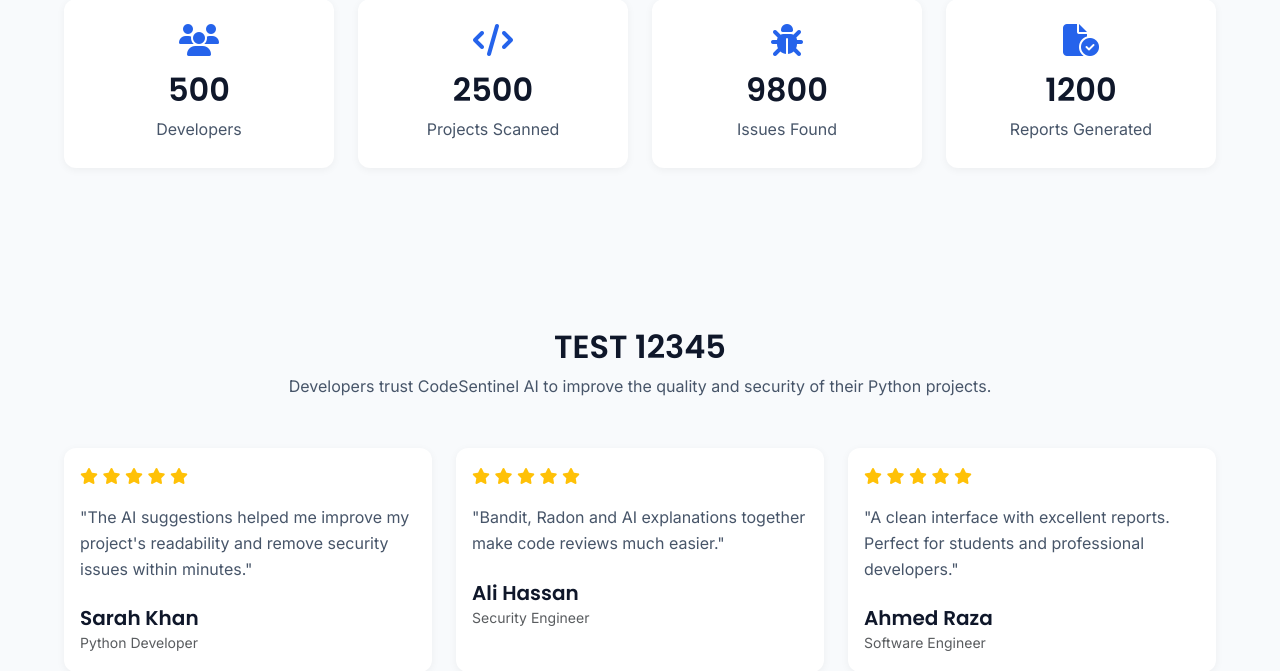
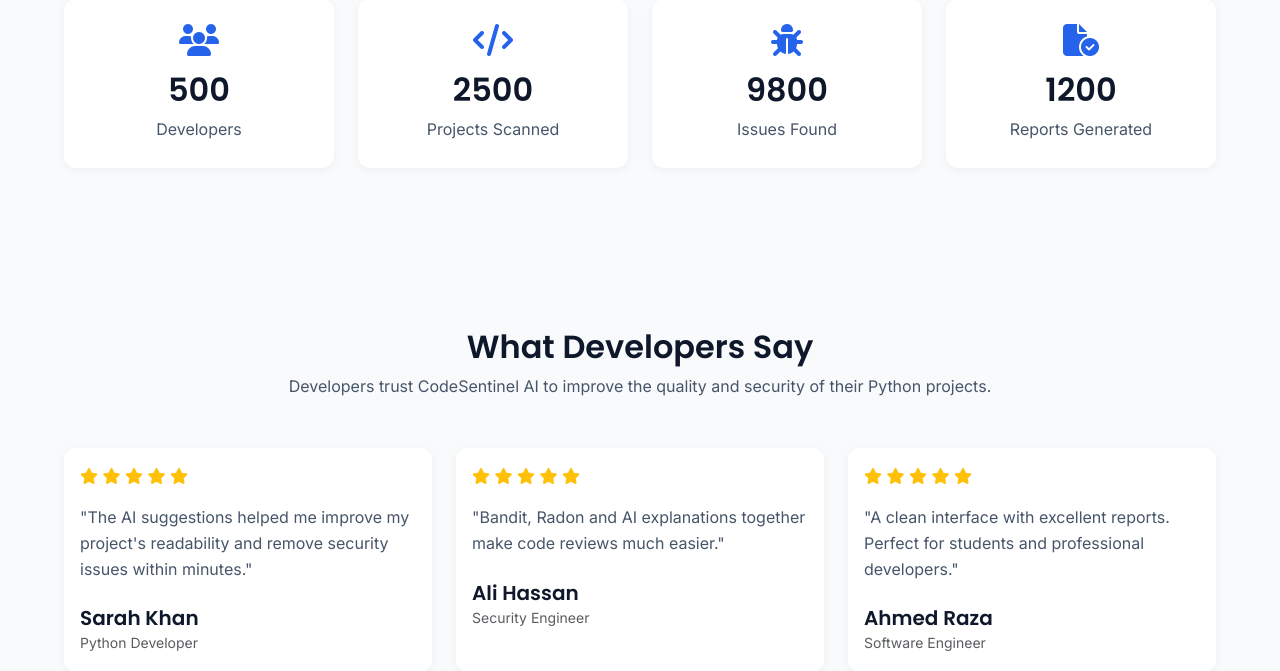
Before and after one commit to HaziqBinAfzal/HR-Presents-Sentrix, a Python web app: template templates/home.html in a window 1280 px wide. Shown: the part 2840-3511 px from the top of the page. Run offline with Jinja, Linux system fonts and the light colour scheme; the template is opened without the code that fills it, so the values that code supplies are empty.

Commit message:
Fix frontend home page

```diff
--- a/templates/home.html
+++ b/templates/home.html
@@ -569,7 +569,7 @@
 
         <div class="text-center mb-5">
 
-            <h2>TEST 12345</h2>
+            <h2>What Developers Say</h2>
 
             <p>
                 Developers trust CodeSentinel AI to improve the quality and security of their Python projects.
```
